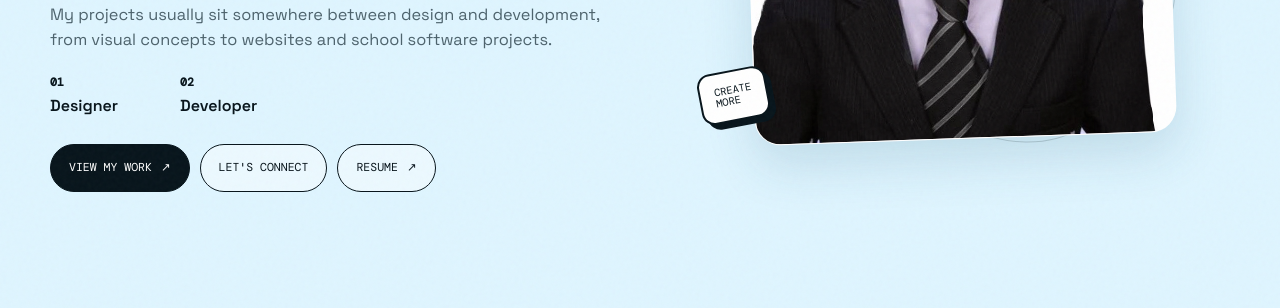
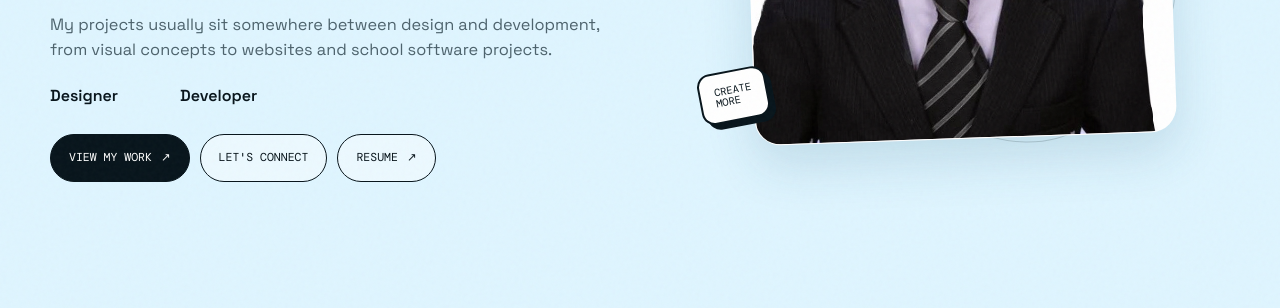
Before and after one commit to gabreliii/GD-Portfolio, a plain HTML site: page index.html in a window 1280 px wide. Shown: the part 492-800 px from the top of the page. Drawn offline with nearby package versions, Linux system fonts and the light colour scheme.

Commit message:
Remove numbering from Designer and Developer mini facts

```diff
--- a/index.html
+++ b/index.html
@@ -35,8 +35,8 @@
           My projects usually sit somewhere between design and development, from visual concepts to websites and school software projects.
         </p>
         <div class="mini-facts">
-          <div><strong>01</strong><span>Designer</span></div>
-          <div><strong>02</strong><span>Developer</span></div>
+          <div><span>Designer</span></div>
+          <div><span>Developer</span></div>
         </div>
         <div class="hero-actions">
           <a class="button primary" href="#work">VIEW MY WORK <span>↗</span></a>
```
